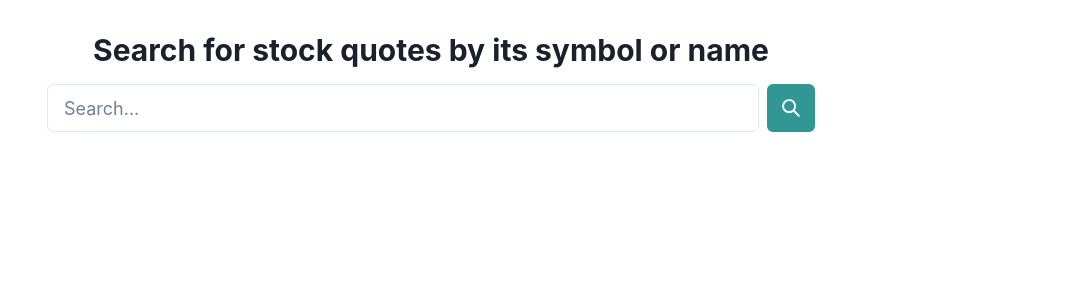
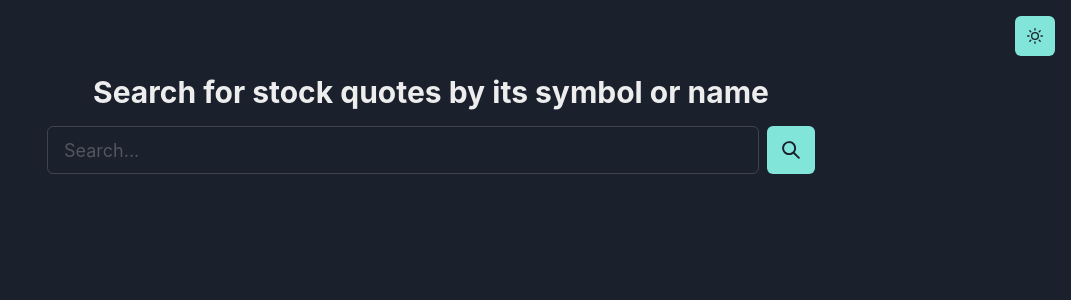
Before and after one commit to dolnaaa/stock-quotes-app, a Next.js app: page / in a window 1280 px wide. Shown: the top 300 px of the page, without its empty margins (209-1280 px from the left). Built offline with nearby package versions, Linux system fonts and the light colour scheme.

Commit message:
feat: color mode switch added

```diff
--- a/src/pages/_document.js
+++ b/src/pages/_document.js
@@ -1,13 +1,16 @@
-import { Html, Head, Main, NextScript } from 'next/document'
+import { ColorModeScript } from "@chakra-ui/react";
+import { Html, Head, Main, NextScript } from "next/document";
+import theme from "@/theme";
 
 export default function Document() {
   return (
     <Html lang="en">
       <Head />
       <body>
+        <ColorModeScript initialColorMode={theme.config.initialColorMode} />
         <Main />
         <NextScript />
       </body>
     </Html>
-  )
+  );
 }
--- a/src/pages/index.js
+++ b/src/pages/index.js
@@ -8,8 +8,10 @@ import {
   VStack,
   Heading,
   Container,
+  useColorMode,
+  Box,
 } from "@chakra-ui/react";
-import { SearchIcon } from "@chakra-ui/icons";
+import { SearchIcon, SunIcon, MoonIcon } from "@chakra-ui/icons";
 
 import ResultCard from "@/components/ResultCard";
 
@@ -17,6 +19,8 @@ function SearchView() {
   const [searchVal, setSearchVal] = useState("");
   const [searchLoading, setSearchLoading] = useState(false);
   const [searchedData, setSearchedData] = useState([]);
+
+  const { colorMode, toggleColorMode } = useColorMode();
 
   const onSearchChange = (event) => {
     setSearchVal(event.target.value);
@@ -55,7 +59,7 @@ function SearchView() {
         <meta name="description" content="Search view for the app" />
         <meta name="viewport" content="width=device-width, initial-scale=1" />
       </Head>
-      <Container maxW="container.lg" py={8}>
+      <Container maxW="container.lg" py={8} marginTop="42px">
         <Heading as="h3" size="lg" px={4} mb={4} textAlign="center">
           Search for stock quotes by its symbol or name
         </Heading>
@@ -83,6 +87,15 @@ function SearchView() {
               ))
             : null}
         </VStack>
+        <Box position="absolute" top="0" right="0">
+          <IconButton
+            aria-label="ColorMode"
+            icon={colorMode == "light" ? <MoonIcon /> : <SunIcon />}
+            colorScheme="teal"
+            onClick={toggleColorMode}
+            margin="4"
+          />
+        </Box>
       </Container>
     </>
   );
--- /dev/null
+++ b/src/theme.js
@@ -0,0 +1,15 @@
+// theme.js
+
+// 1. import `extendTheme` function
+import { extendTheme } from "@chakra-ui/react";
+
+// 2. Add your color mode config
+const config = {
+  initialColorMode: "dark",
+  useSystemColorMode: false,
+};
+
+// 3. extend the theme
+const theme = extendTheme({ config });
+
+export default theme;
```
Also changed, not shown: src/pages/details.js (+22 -2 lines).
